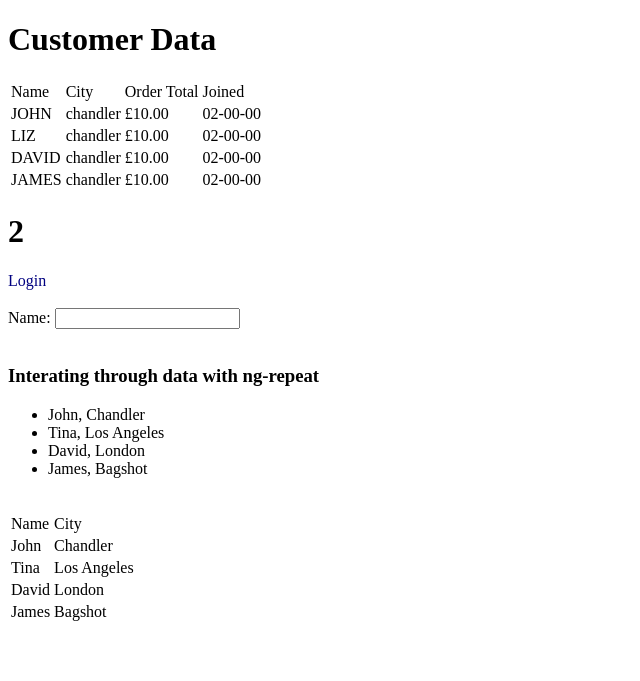
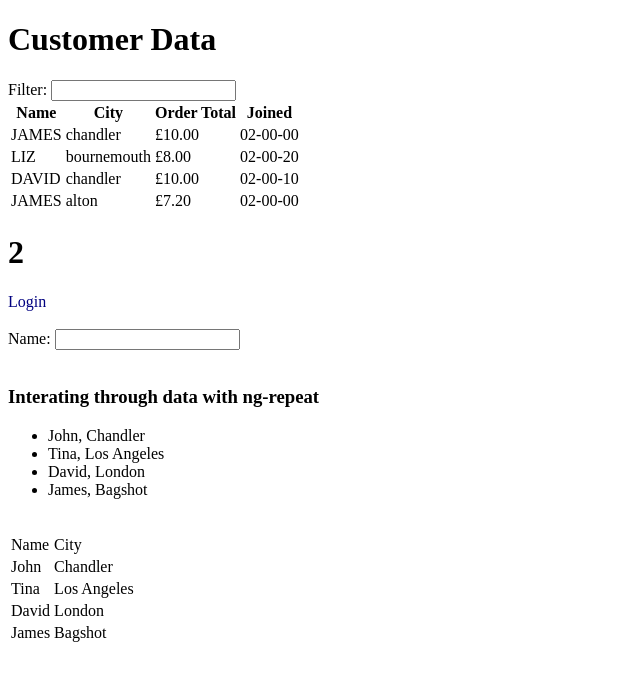
Before and after one commit to RavenousPett/angular-jumpstart, a PHP site: page / in a window 1280 px wide. Shown: the top 681 px of the page, without its empty margins (0-640 px from the left). Run offline with PHP 8.4, Linux system fonts and the light colour scheme; some libraries are stand-ins or nearby versions.

Commit message:
Finished views, directives and filters module

```diff
--- a/index.php
+++ b/index.php
@@ -19,21 +19,24 @@
 
 			<h1>Customer Data</h1>
 
+			Filter: <input type="text" ng-model="customerFilter.name">
+
 			<div ng-init="customers=[
-				{joined: '2000-12-02', name: 'John', city: 'Chandler', orderTotal: '9.9950'},
-				{joined: '2000-12-02', name: 'Liz', city: 'Chandler', orderTotal: '9.9950'},
-				{joined: '2000-12-02', name: 'David', city: 'Chandler', orderTotal: '9.9950'},
 				{joined: '2000-12-02', name: 'James', city: 'Chandler', orderTotal: '9.9950'},
+				{joined: '2020-12-02', name: 'Liz', city: 'Bournemouth', orderTotal: '8'},
+				{joined: '2010-12-02', name: 'David', city: 'Chandler', orderTotal: '9.9950'},
+				{joined: '2000-12-02', name: 'James', city: 'Alton', orderTotal: '7.20'},
 			]">
 
 				<table>
 					<tr>
-						<td>Name</td>
-						<td>City</td>
-						<td>Order Total</td>
-						<td>Joined</td>
+						<th ng-click="sortBy='name'; reverse=!reverse">Name</th>
+						<th ng-click="sortBy='city'; reverse=!reverse">City</th>
+						<th ng-click="sortBy='orderTotal'; reverse=!reverse">Order Total</th>
+						<th ng-click="sortBy='joined'; reverse=!reverse">Joined</th>
 					</tr>
-					<tr ng-repeat="cust in customers">
+
+					<tr ng-repeat="cust in customers | filter:customerFilter | orderBy:sortBy:reverse" >
 						<td>{{ cust.name | uppercase}}</td>
 						<td>{{ cust.city | lowercase}}</td>
 						<td>{{ cust.orderTotal | currency:'£' }}</td>
```
